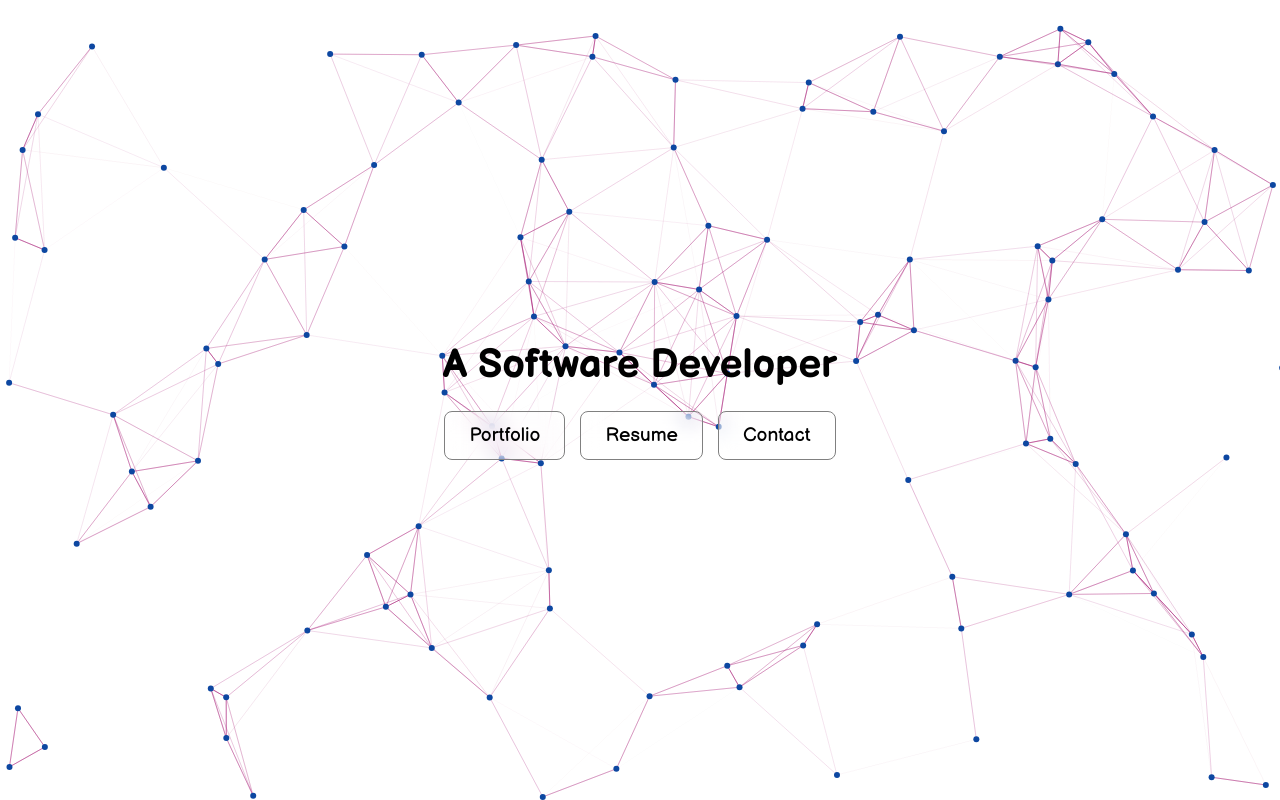
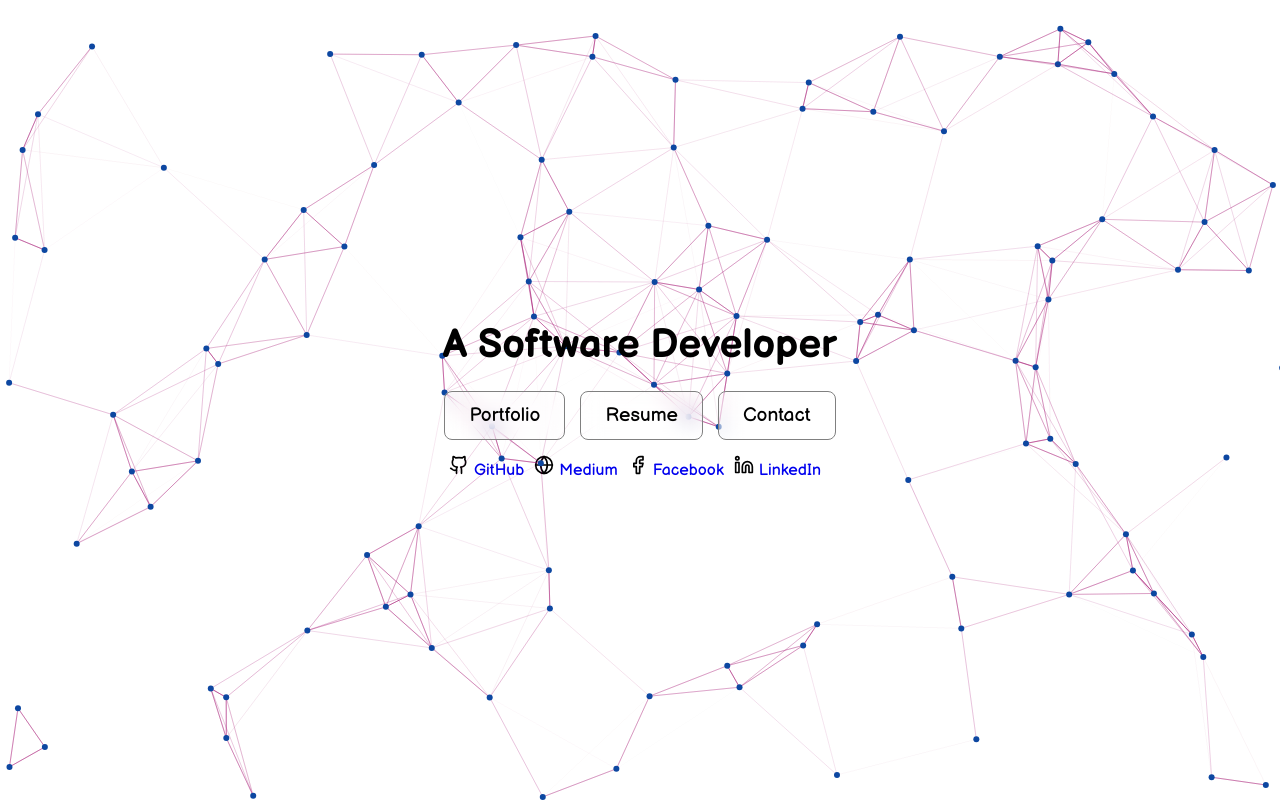
Before and after one commit to Yasashri/portfolio, a React (Vite) app: page / in a window 1280 px wide. Built offline with nearby package versions, Linux system fonts and the light colour scheme; a small style sheet from the web is missing; a web font is replaced by a local one.

Commit message:
Added social and other links to home

```diff
--- a/index.html
+++ b/index.html
@@ -1,9 +1,16 @@
-<!doctype html>
+<!DOCTYPE html>
 <html lang="en">
   <head>
     <meta charset="UTF-8" />
     <link rel="icon" type="image/svg+xml" href="/vite.svg" />
     <meta name="viewport" content="width=device-width, initial-scale=1.0" />
+    <link
+      rel="stylesheet"
+      href="https://cdnjs.cloudflare.com/ajax/libs/font-awesome/5.15.4/css/all.min.css"
+      integrity="sha384-v3vHspS3E4bykn6yVfVV+DJ3c0or8kGeL3MEaQkZ5AXA3muURx24lnhNqg8z+7mQ"
+      crossorigin="anonymous"
+    />
+
     <title>Yasashri</title>
   </head>
   <body>
--- a/package.json
+++ b/package.json
@@ -10,6 +10,7 @@
     "preview": "vite preview"
   },
   "dependencies": {
+    "font-awesome": "^4.7.0",
     "lucide-react": "^0.479.0",
     "react": "^19.0.0",
     "react-dom": "^19.0.0",
--- a/src/App.tsx
+++ b/src/App.tsx
@@ -2,6 +2,7 @@ import { createBrowserRouter, RouterProvider } from "react-router-dom";
 import { PATH } from "./config/Constants";
 import { Home } from "./config/Imports";
 import "./styles/css/App.css";
+import 'font-awesome/css/font-awesome.min.css';
 
 function App() {
   const router = createBrowserRouter([
--- a/src/pages/Home.tsx
+++ b/src/pages/Home.tsx
@@ -3,6 +3,7 @@ import ParticleBackground from "../components/ParticleBackground";
 import Contact from "../components/Contact";
 import Resume from "../components/Resume";
 import Portfolio from "../components/Portfolio";
+import { Facebook, Github, Linkedin, Globe } from "lucide-react";
 
 const titles = [
   "I am Yasashri Medagedara",
@@ -14,11 +15,16 @@ const titles = [
 const Home = () => {
   const [currentTitle, setCurrentTitle] = useState(0);
   const [fade, setFade] = useState(true);
-  const [visibleComponent, setVisibleComponent] = useState<"contact" | "resume" | "portfolio" | null>(null);
+  const [visibleComponent, setVisibleComponent] = useState<
+    "contact" | "resume" | "portfolio" | null
+  >(null);
 
-  const toggleComponent = useCallback((component: "contact" | "resume" | "portfolio") => {
-    setVisibleComponent((prev) => (prev === component ? null : component));
-  }, []);
+  const toggleComponent = useCallback(
+    (component: "contact" | "resume" | "portfolio") => {
+      setVisibleComponent((prev) => (prev === component ? null : component));
+    },
+    []
+  );
 
   useEffect(() => {
     const interval = setInterval(() => {
@@ -35,32 +41,83 @@ const Home = () => {
   return (
     <div style={{ position: "relative", height: "100vh" }}>
       <ParticleBackground />
-      <div className="ym-container">
-        <Contact visibility={visibleComponent === "contact"} closeButton={() => setVisibleComponent(null)} />
-        <Resume visibility={visibleComponent === "resume"} closeButton={() => setVisibleComponent(null)} />
-        <Portfolio visibility={visibleComponent === "portfolio"} closeButton={() => setVisibleComponent(null)} />
+      <div className='ym-container'>
+        <Contact
+          visibility={visibleComponent === "contact"}
+          closeButton={() => setVisibleComponent(null)}
+        />
+        <Resume
+          visibility={visibleComponent === "resume"}
+          closeButton={() => setVisibleComponent(null)}
+        />
+        <Portfolio
+          visibility={visibleComponent === "portfolio"}
+          closeButton={() => setVisibleComponent(null)}
+        />
         <div className={`ym-container__name ${fade ? "fade-in" : "fade-out"}`}>
           {titles[currentTitle]}
         </div>
 
-        <div className="ym-container__menu">
+        <div className='ym-container__menu'>
           <div
-            className="ym-container__menu-item ym-container__menu-item--portfolio"
+            className='ym-container__menu-item ym-container__menu-item--portfolio'
             onClick={() => toggleComponent("portfolio")}
           >
             Portfolio
           </div>
           <div
-            className="ym-container__menu-item ym-container__menu-item--resume"
+            className='ym-container__menu-item ym-container__menu-item--resume'
             onClick={() => toggleComponent("resume")}
           >
             Resume
           </div>
           <div
-            className="ym-container__menu-item ym-container__menu-item--contact"
+            className='ym-container__menu-item ym-container__menu-item--contact'
             onClick={() => toggleComponent("contact")}
           >
             Contact
+          </div>
+        </div>
+        <div className='yms-link-set'>
+          <div className='yms-link-set--data'>
+            <Github size={20} />
+            <a
+              href='https://github.com/Yasashri'
+              target='_blank'
+              rel='noopener noreferrer'
+            >
+              GitHub
+            </a>
+          </div>
+          <div className='yms-link-set--data'>
+            <Globe size={20} />
+            <a
+              href='https://medium.com/@ymedagedara'
+              target='_blank'
+              rel='noopener noreferrer'
+            >
+              Medium
+            </a>
+          </div>
+          <div className='yms-link-set--data'>
+            <Facebook size={20} />
+            <a
+              href='https://www.facebook.com/yasashri/'
+              target='_blank'
+              rel='noopener noreferrer'
+            >
+              Facebook
+            </a>
+          </div>
+          <div className='yms-link-set--data'>
+            <Linkedin size={20} />
+            <a
+              href='https://www.linkedin.com/in/yasashri/'
+              target='_blank'
+              rel='noopener noreferrer'
+            >
+              LinkedIn
+            </a>
           </div>
         </div>
       </div>
--- a/src/styles/css/App.css
+++ b/src/styles/css/App.css
@@ -49,6 +49,25 @@ body {
 .ym-container__menu-item:hover {
   transform: scale(1.1);
   background: rgba(255, 255, 255, 0.2);
+}
+.ym-container .yms-link-set {
+  display: flex;
+  margin-top: 15px;
+}
+.ym-container .yms-link-set--data {
+  margin-right: 10px;
+  display: flex;
+  align-items: baseline;
+}
+.ym-container .yms-link-set--data a {
+  margin-left: 5px;
+  text-decoration: none;
+}
+.ym-container .yms-link-set--data a:visited {
+  color: #0000ee;
+}
+.ym-container .yms-link-set--data a:hover {
+  text-decoration: underline;
 }
 
 /* 🔹 Responsive Design */
--- a/src/styles/scss/_home.scss
+++ b/src/styles/scss/_home.scss
@@ -44,6 +44,25 @@
       }
     }
   }
+  .yms-link-set {
+    display: flex;
+    margin-top: 15px;
+    &--data {
+      margin-right: 10px;
+      display: flex;
+      align-items: baseline;
+      a {
+        margin-left: 5px;
+        text-decoration: none;
+        &:visited {
+          color: #0000ee;
+        }
+        &:hover{
+          text-decoration: underline;
+        }
+      }
+    }
+  }
 }
 
 /* 🔹 Responsive Design */
```
Also changed, not shown: 1 other file (tests, documents, lock files or other folders).
